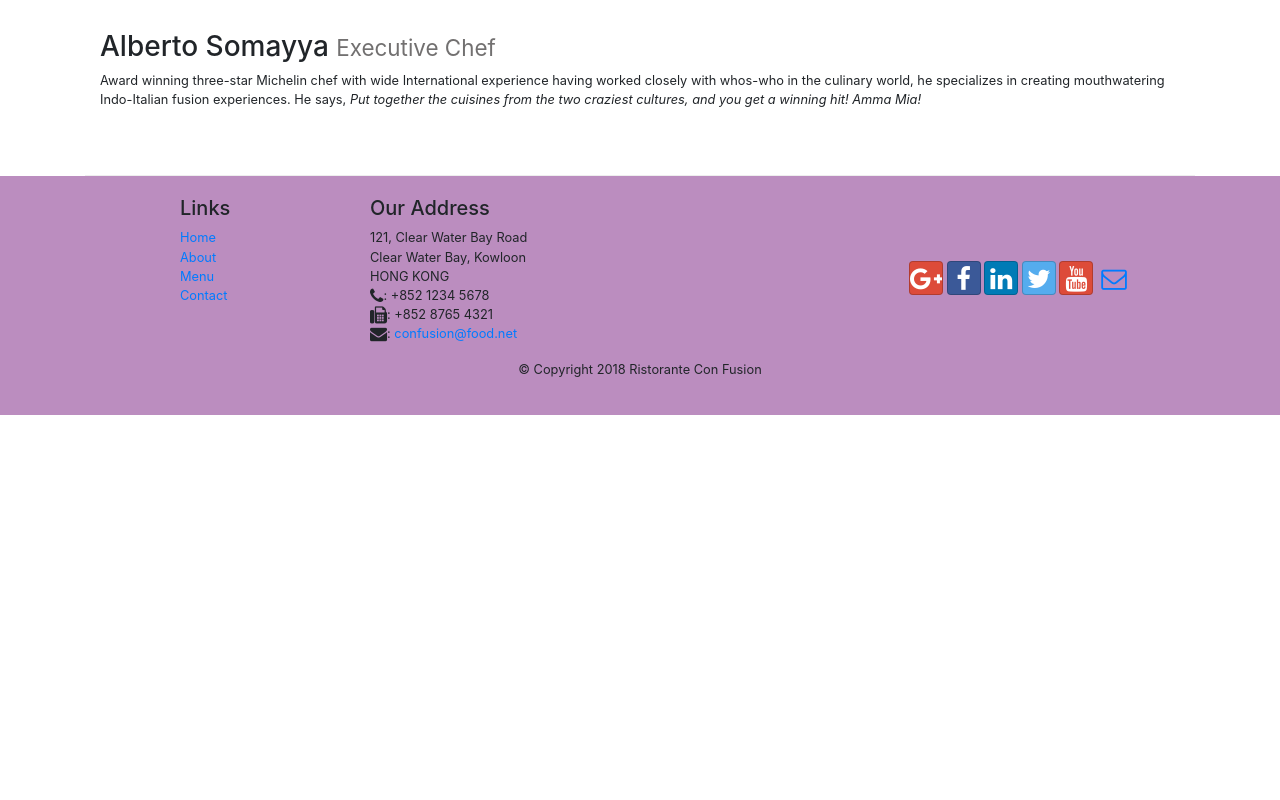
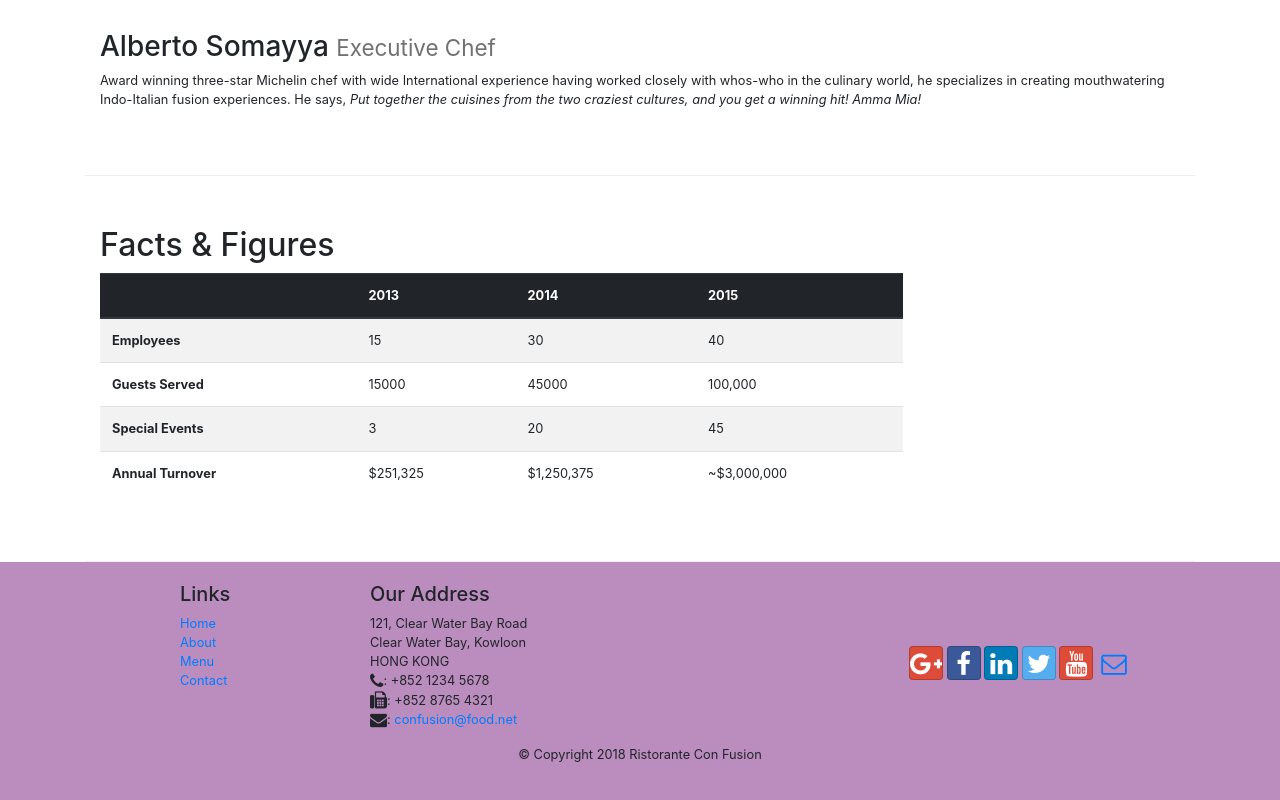
Before and after one commit to Vincent-Aboagye/bootTrap4_test, a website: page aboutus.html in a window 1280 px wide. Shown: the part 1187-1987 px from the top of the page. Before the commit the page ends 1602 px from the top, so only its background shows below. Drawn offline with nearby package versions, Linux system fonts and the light colour scheme; a web font is replaced by a local one.

Commit message:
Bootstrap tables

```diff
--- a/aboutus.html
+++ b/aboutus.html
@@ -90,6 +90,52 @@
                 <p class="d-none d-sm-block">Award winning three-star Michelin chef with wide International experience having worked closely with whos-who in the culinary world, he specializes in creating mouthwatering Indo-Italian fusion experiences. He says, <em>Put together the cuisines from the two craziest cultures, and you get a winning hit! Amma Mia!</em></p>
             </div>
        </div>
+
+       <div class="row row-content">
+           <div class="col-12 col-sm-9">
+                <h2>Facts &amp; Figures</h2>
+                <div class="table-responsive">
+                    <table class="table table-striped">
+                        <thead class="thead-dark">
+                            <tr>
+                                <th>&nbsp;</th>
+                                <th>2013</th>
+                                <th>2014</th>
+                                <th>2015</th>
+                            </tr>
+                        </thead>
+                        <tbody>
+                            <tr>
+                                <th>Employees</th>
+                                <td>15</td>
+                                <td>30</td>
+                                <td>40</td>
+                            </tr>
+                            <tr>
+                                <th>Guests Served</th>
+                                <td>15000</td>
+                                <td>45000</td>
+                                <td>100,000</td>
+                            </tr>
+                            <tr>
+                                <th>Special Events</th>
+                                <td>3</td>
+                                <td>20</td>
+                                <td>45</td>
+                            </tr>
+                            <tr>
+                                <th>Annual Turnover</th>
+                                <td>$251,325</td>
+                                <td>$1,250,375</td>
+                                <td>~$3,000,000</td>
+                            </tr>
+                        </tbody>
+                    </table>
+                </div>
+           </div>
+           <div class="col-12 col-sm-3"></div>
+
+       </div>
     </div>
 
     <footer class="footer">
```
